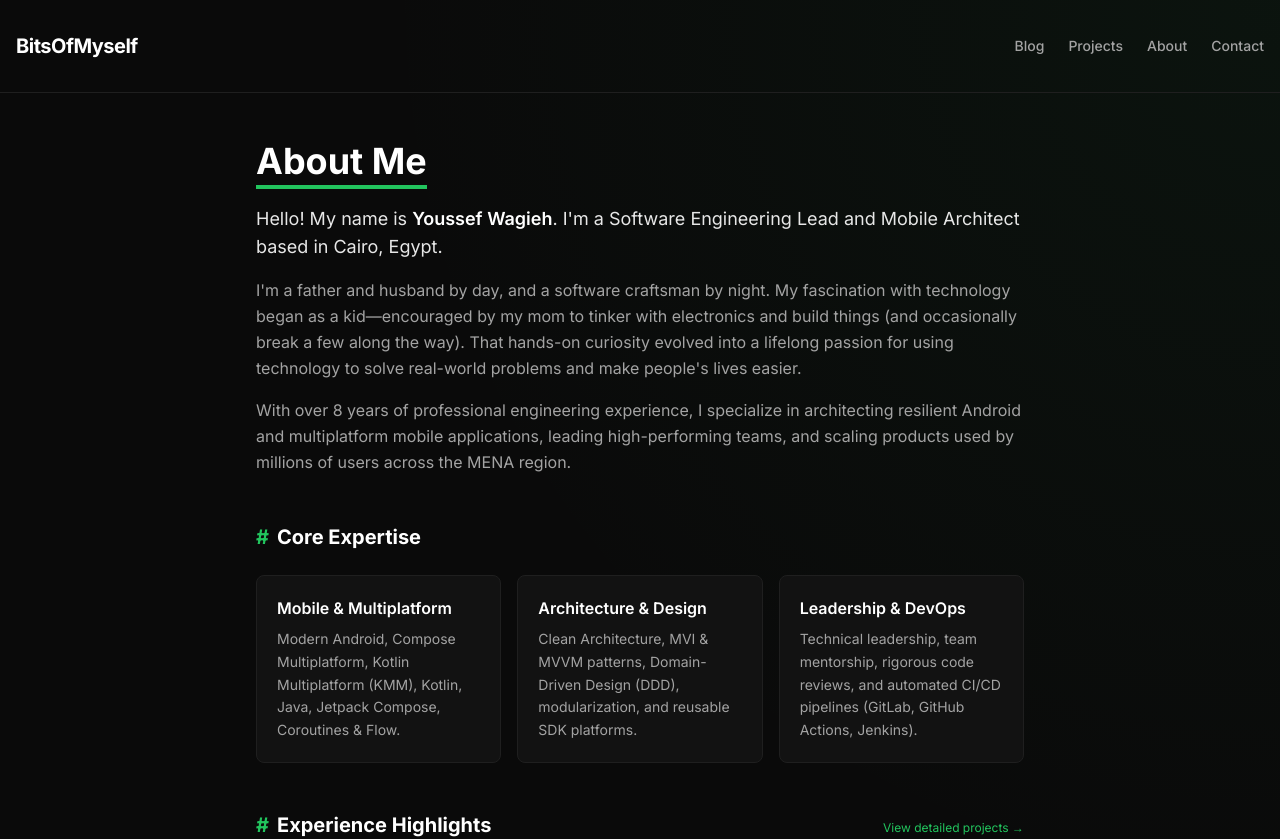
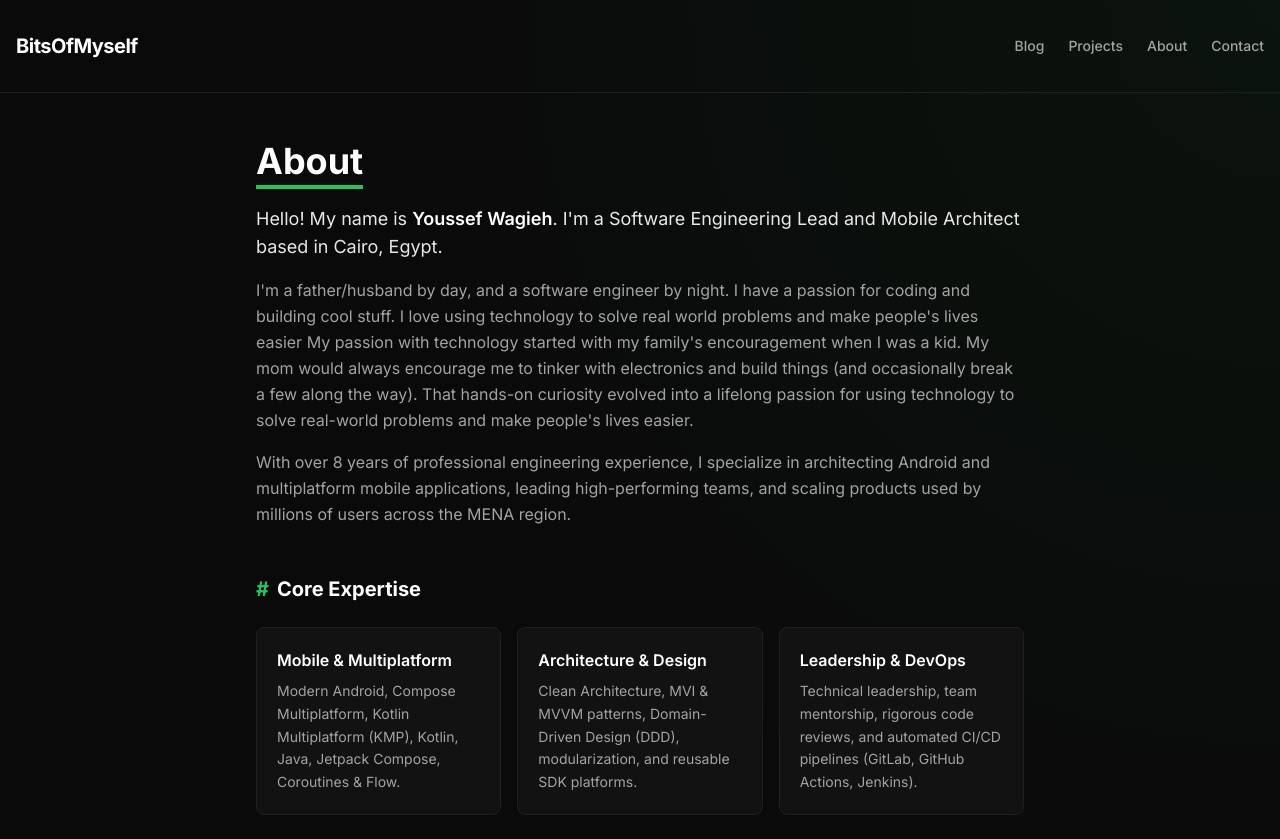
Before and after one commit to joeyoggie/bitsofmyself, a Next.js app: page /about in a window 1280 px wide. Shown: the top 839 px of the page. Built offline with nearby package versions, Linux system fonts and the light colour scheme.

Commit message:
update about page

```diff
--- a/src/app/about/page.tsx
+++ b/src/app/about/page.tsx
@@ -11,7 +11,7 @@ export default function AboutPage() {
             {/* Header & Bio */}
             <section className="space-y-6">
                 <div className="inline-block">
-                    <h1 className="text-3xl sm:text-4xl font-bold text-white animate-underline-grow m-0">About Me</h1>
+                    <h1 className="text-3xl sm:text-4xl font-bold text-white animate-underline-grow m-0">About</h1>
                 </div>
 
                 <div className="space-y-4 text-dark-text leading-relaxed animate-fade-in-up delay-100">
@@ -19,10 +19,14 @@ export default function AboutPage() {
                         Hello! My name is <span className="text-white font-semibold">Youssef Wagieh</span>. I'm a Software Engineering Lead and Mobile Architect based in Cairo, Egypt.
                     </p>
                     <p className="text-dark-muted">
-                        I'm a father and husband by day, and a software craftsman by night. My fascination with technology began as a kid—encouraged by my mom to tinker with electronics and build things (and occasionally break a few along the way). That hands-on curiosity evolved into a lifelong passion for using technology to solve real-world problems and make people's lives easier.
+                        I'm a father/husband by day, and a software engineer by night. I have a passion for coding and building cool stuff. I love using technology to solve real world problems and make people's lives easier
+
+                        My passion with technology started with my family's encouragement when I was a kid. My mom would always encourage me to tinker with electronics and build things (and occasionally break a few along the way).
+
+                        That hands-on curiosity evolved into a lifelong passion for using technology to solve real-world problems and make people's lives easier.
                     </p>
                     <p className="text-dark-muted">
-                        With over 8 years of professional engineering experience, I specialize in architecting resilient Android and multiplatform mobile applications, leading high-performing teams, and scaling products used by millions of users across the MENA region.
+                        With over 8 years of professional engineering experience, I specialize in architecting Android and multiplatform mobile applications, leading high-performing teams, and scaling products used by millions of users across the MENA region.
                     </p>
                 </div>
             </section>
@@ -37,7 +41,7 @@ export default function AboutPage() {
                     <div className="p-5 bg-dark-surface border border-dark-border rounded-lg hover:border-brand-500/40 transition-all">
                         <h3 className="text-base font-semibold text-white mb-2">Mobile & Multiplatform</h3>
                         <p className="text-sm text-dark-muted leading-relaxed">
-                            Modern Android, Compose Multiplatform, Kotlin Multiplatform (KMM), Kotlin, Java, Jetpack Compose, Coroutines & Flow.
+                            Modern Android, Compose Multiplatform, Kotlin Multiplatform (KMP), Kotlin, Java, Jetpack Compose, Coroutines & Flow.
                         </p>
                     </div>
                     <div className="p-5 bg-dark-surface border border-dark-border rounded-lg hover:border-brand-500/40 transition-all">
```
